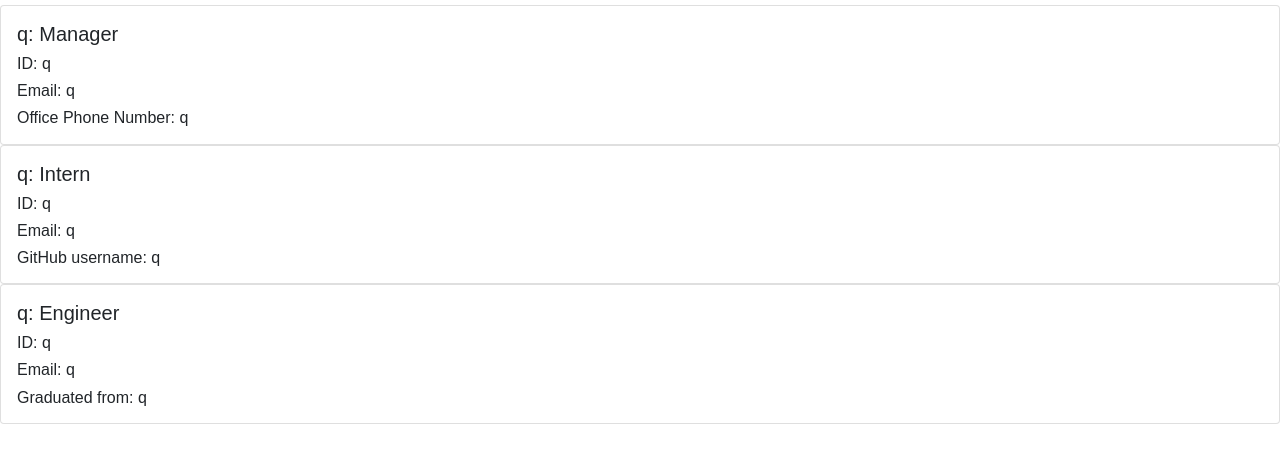
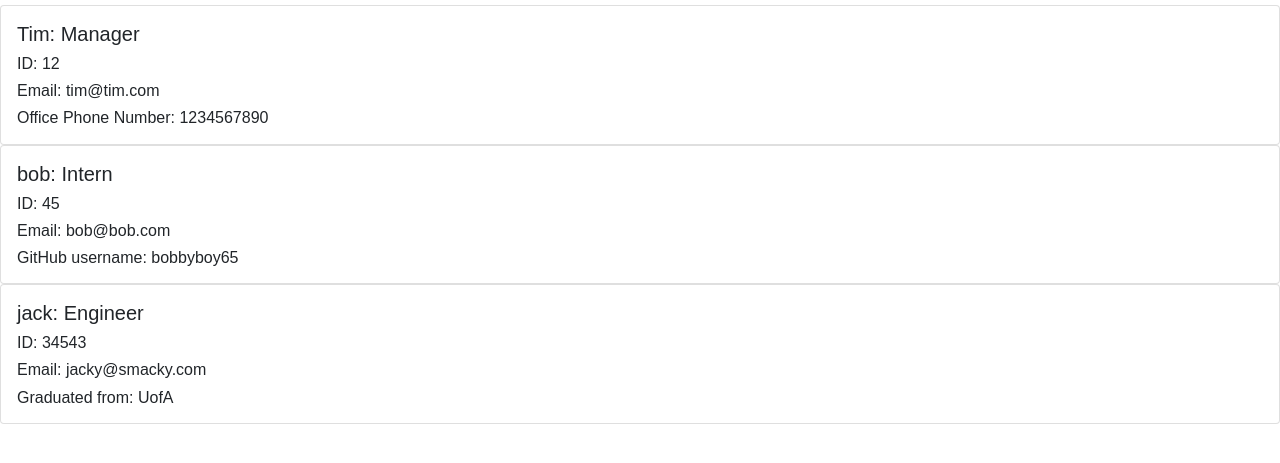
Before and after one commit to LawsonSV/MyTeamProfileGenerator, a website: page dist/index.html in a window 1280 px wide. Shown: the part 131-594 px from the top of the page. Drawn offline with nearby package versions, Linux system fonts and the light colour scheme.

```diff
--- a/dist/index.html
+++ b/dist/index.html
@@ -14,24 +14,24 @@
             <h1 id="title">My Team</h1>
             <div class="card">
         <div class="card-body">
-            <h5 class="card-title">q: Manager</h5>
-            <h6 class="card-text">ID: q</h6>
-            <h6 class="card-text">Email: q</h6>
-            <h6 class="card-text">Office Phone Number: q</h6>
+            <h5 class="card-title">Tim: Manager</h5>
+            <h6 class="card-text">ID: 12</h6>
+            <h6 class="card-text">Email: tim@tim.com</h6>
+            <h6 class="card-text">Office Phone Number: 1234567890</h6>
         </div>
         </div><div class="card">
         <div class="card-body">
-            <h5 class="card-title">q: Intern</h5>
-            <h6 class="card-text">ID: q</h6>
-            <h6 class="card-text">Email: q</h6>
-            <h6 class="card-text">GitHub username: q</h6>
+            <h5 class="card-title">bob: Intern</h5>
+            <h6 class="card-text">ID: 45</h6>
+            <h6 class="card-text">Email: bob@bob.com</h6>
+            <h6 class="card-text">GitHub username: bobbyboy65</h6>
         </div>
         </div><div class="card">
         <div class="card-body">
-            <h5 class="card-title">q: Engineer</h5>
-            <h6 class="card-text">ID: q</h6>
-            <h6 class="card-text">Email: q</h6>
-            <h6 class="card-text">Graduated from: q</h6>
+            <h5 class="card-title">jack: Engineer</h5>
+            <h6 class="card-text">ID: 34543</h6>
+            <h6 class="card-text">Email: jacky@smacky.com</h6>
+            <h6 class="card-text">Graduated from: UofA</h6>
         </div>
         </div>
             </body>
```
Also changed, not shown: README.md.
